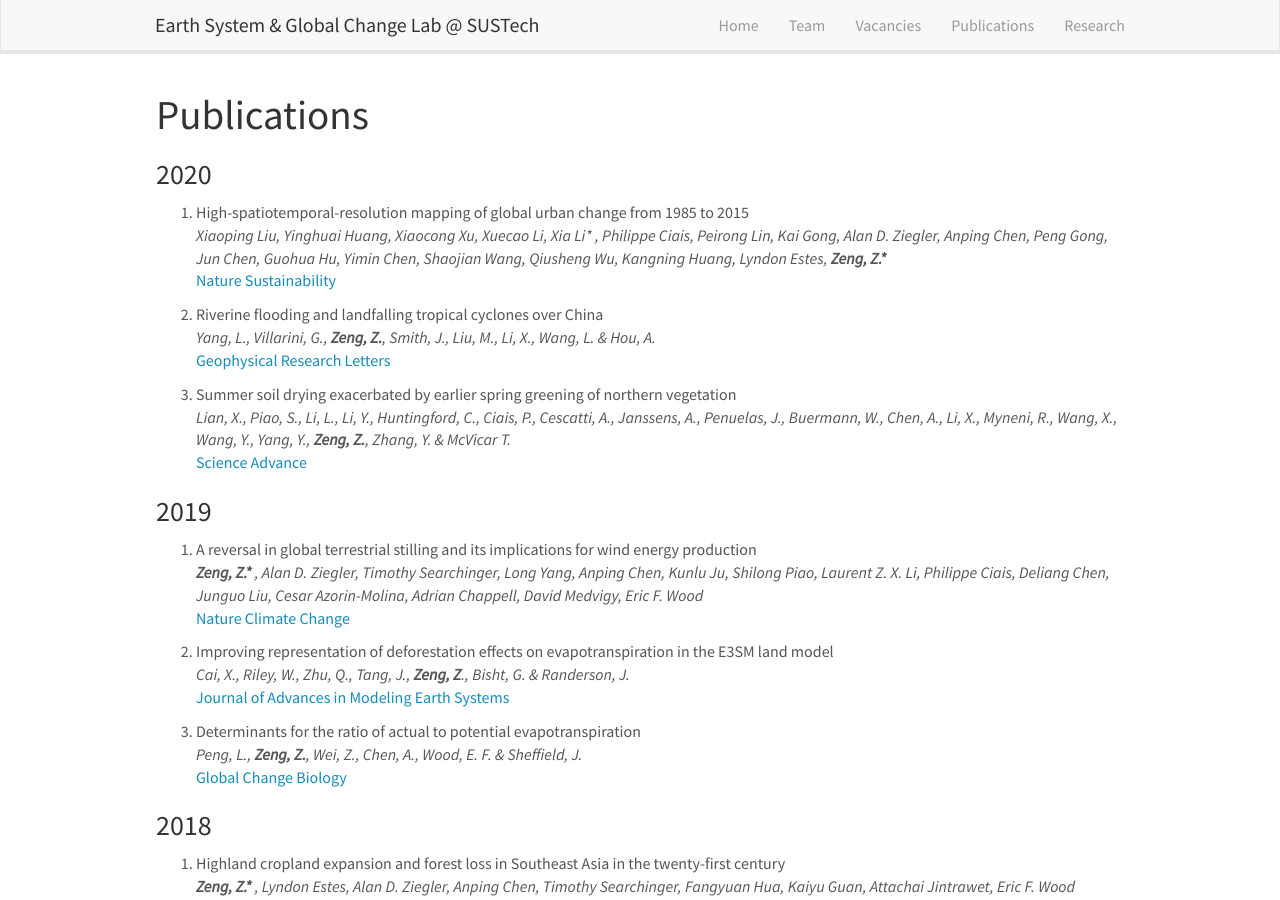
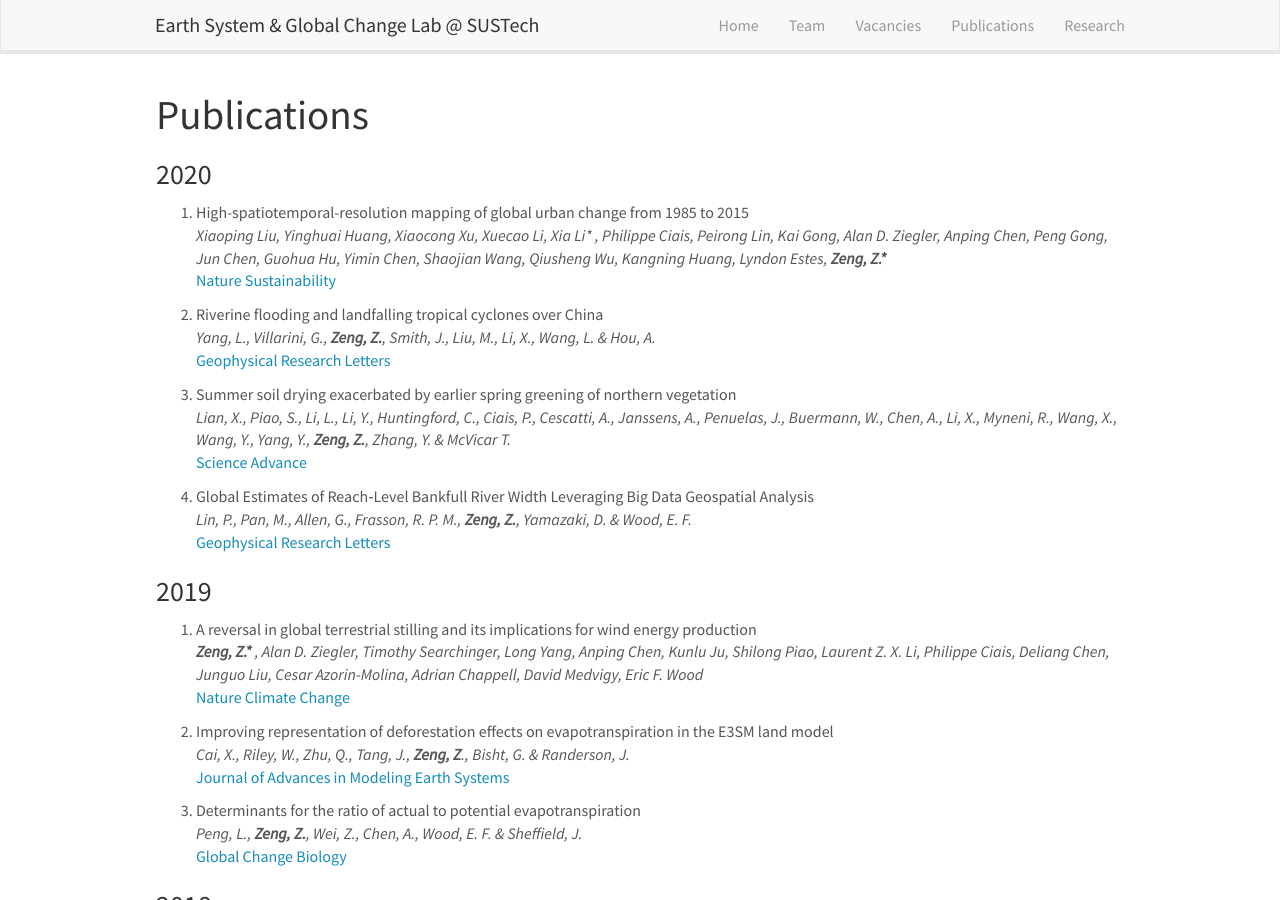
Before and after one commit to xurr2020/xurr2020.github.io, a Jekyll site: the page built from _pages/publications.md, in a window 1280 px wide and 900 px high. Built offline with Jekyll 4.4.1, drawn with Linux system fonts in a browser that asks for light colours; nearby versions of some CDN libraries.

Commit message:
Update publications.md

```diff
--- a/_pages/publications.md
+++ b/_pages/publications.md
@@ -22,6 +22,11 @@ permalink: /publications/
 3. Summer soil drying exacerbated by earlier spring greening of northern vegetation
 *Lian, X., Piao, S., Li, L., Li, Y., Huntingford, C., Ciais, P., Cescatti, A., Janssens, A., Penuelas, J., Buermann, W., Chen, A., Li, X., Myneni, R., Wang, X., Wang, Y., Yang, Y., <b>Zeng, Z.</b>, Zhang, Y. & McVicar T.*
 [Science Advance](https://advances.sciencemag.org/content/6/1/eaax0255)
+
+4. Global Estimates of Reach‐Level Bankfull River Width Leveraging Big Data Geospatial Analysis
+*Lin, P., Pan, M., Allen, G., Frasson, R. P. M., <b>Zeng, Z.</b>, Yamazaki, D. & Wood, E. F.*
+[Geophysical Research Letters](https://agupubs.onlinelibrary.wiley.com/doi/full/10.1029/2019GL086405)
+
 
 ### 2019
 
```
